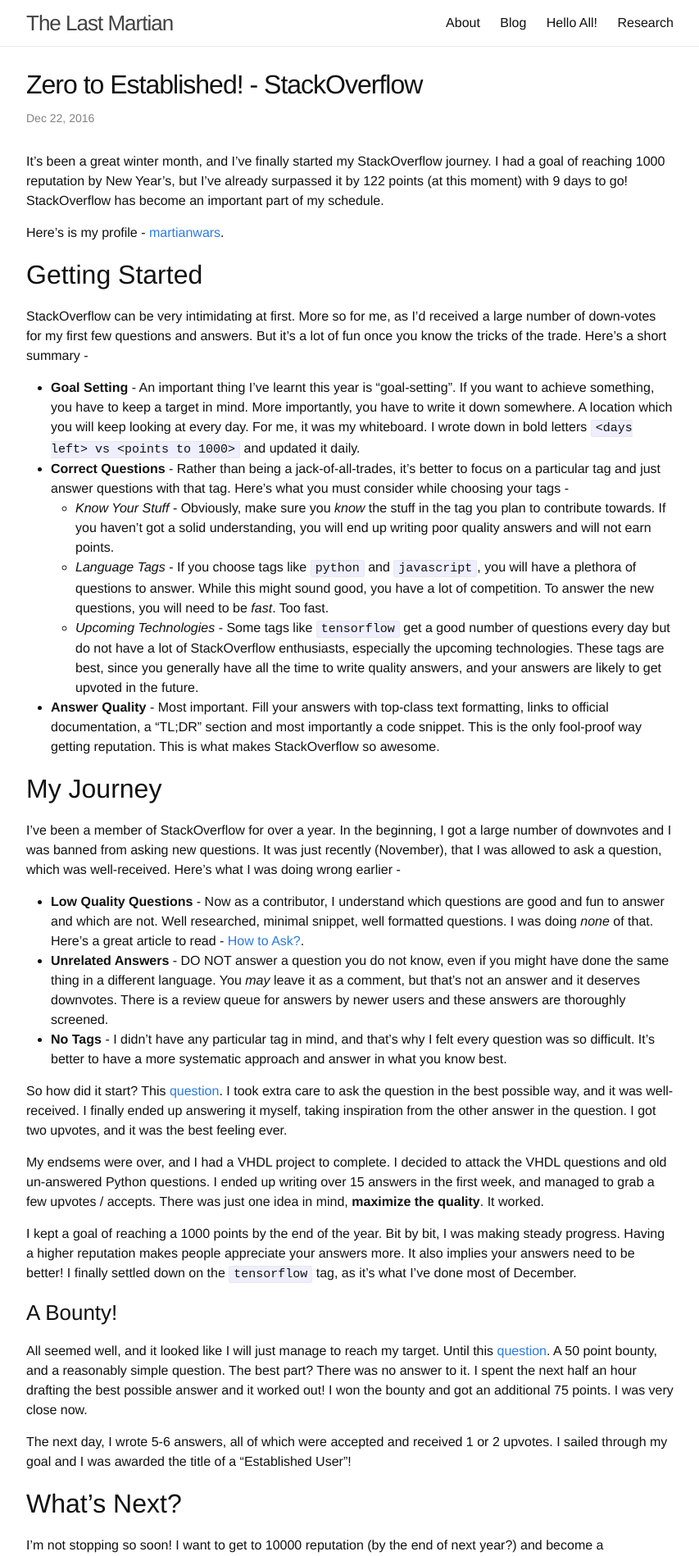
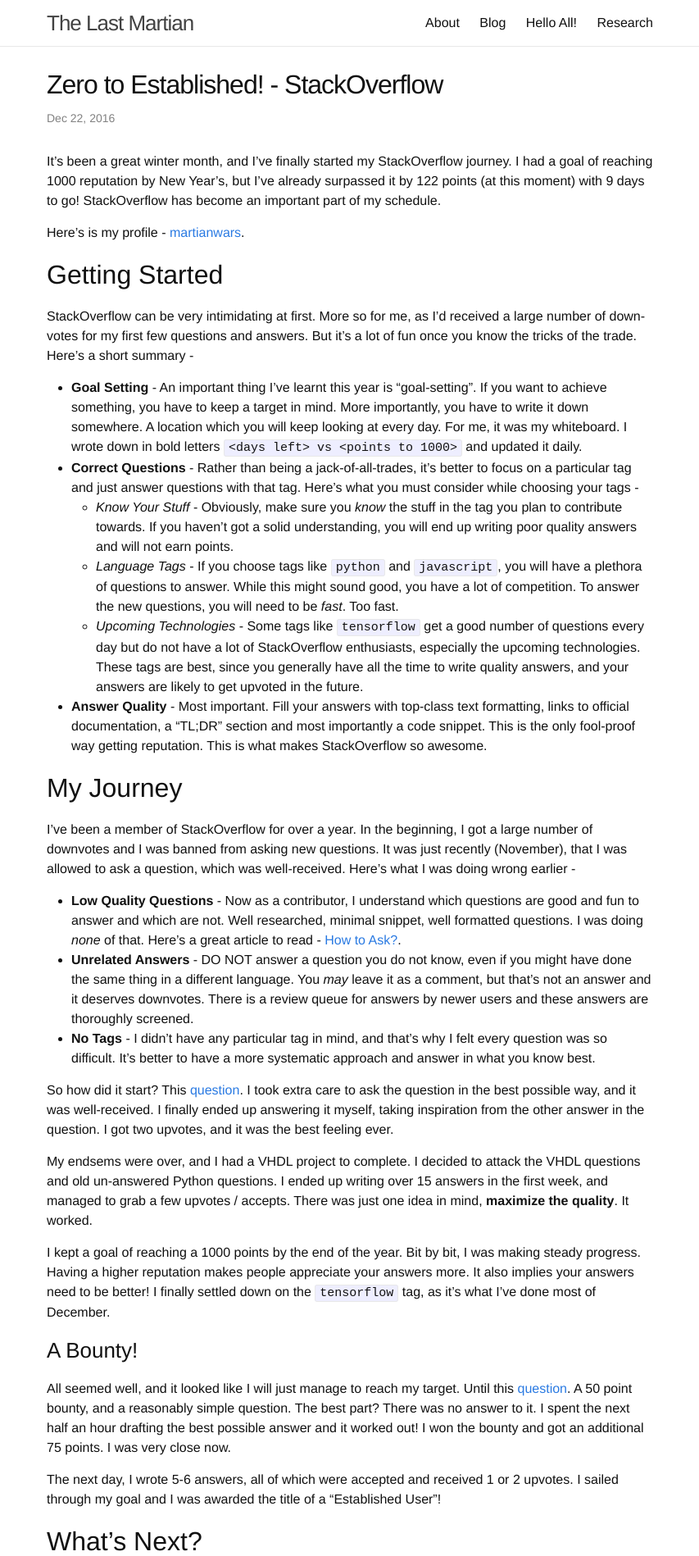
Before and after one commit to martiansideofthemoon/martiansideofthemoon.github.io, a Jekyll site: the page built from _posts/2016-12-22-zero-to-established.markdown, in a window 1280 px wide. Shown: the top 1898 px of the page at 82% size, without its empty margins (213-1066 px from the left). Built offline with Jekyll 4.4.1, drawn with Linux system fonts in a browser that asks for light colours; comment, search, counter and statistics services are not loaded; some of the changed text lies outside the part shown.

```diff
--- a/_config.yml
+++ b/_config.yml
@@ -14,6 +14,7 @@ baseurl: "" # the subpath of your site, e.g. /blog
 url: "http://martiansideofthemoon.github.io" # the base hostname & protocol for your site
 github_username:  martiansideofthemoon
 twitter_username: kalpeshk2011
+linkedin_username: kalpesh-krishna-6b3827a6
 stackoverflow: 5080995/martianwars
 include: ['_pages']
 footer-links-active:
--- a/_includes/footer.html
+++ b/_includes/footer.html
@@ -6,13 +6,13 @@
       <div class="footer-col footer-col-1">
         <ul class="contact-list">
           <li>{{ site.full_name }}</li>
-          <li><a href="mailto:{{ site.email }}">{{ site.email }}</a></li>
-        </ul>
-        {% if site.github_username %}
+          {% if site.github_username %}
           <li>
             {% include icon-github.html username=site.github_username %}
           </li>
           {% endif %}
+          <li><a href="mailto:{{ site.email }}">{{ site.email }}</a></li>
+        </ul>
       </div>
       <div class="footer-col footer-col-2">
         <ul class="social-media-list">
@@ -20,6 +20,11 @@
           {% if site.twitter_username %}
           <li>
             {% include icon-twitter.html username=site.twitter_username %}
+          </li>
+          {% endif %}
+          {% if site.linkedin_username %}
+          <li>
+            {% include icon-linkedin.html username=site.linkedin_username full_name=site.full_name %}
           </li>
           {% endif %}
         </ul>
--- a/css/main.scss
+++ b/css/main.scss
@@ -24,10 +24,10 @@ $grey-color-light: lighten($grey-color, 40%);
 $grey-color-dark:  darken($grey-color, 25%);
 
 // Width of the content area
-$content-width:    850px;
+$content-width:    800px;
 
-$on-palm:          650px;
-$on-laptop:        850px;
+$on-palm:          600px;
+$on-laptop:        800px;
 
 
 
```
